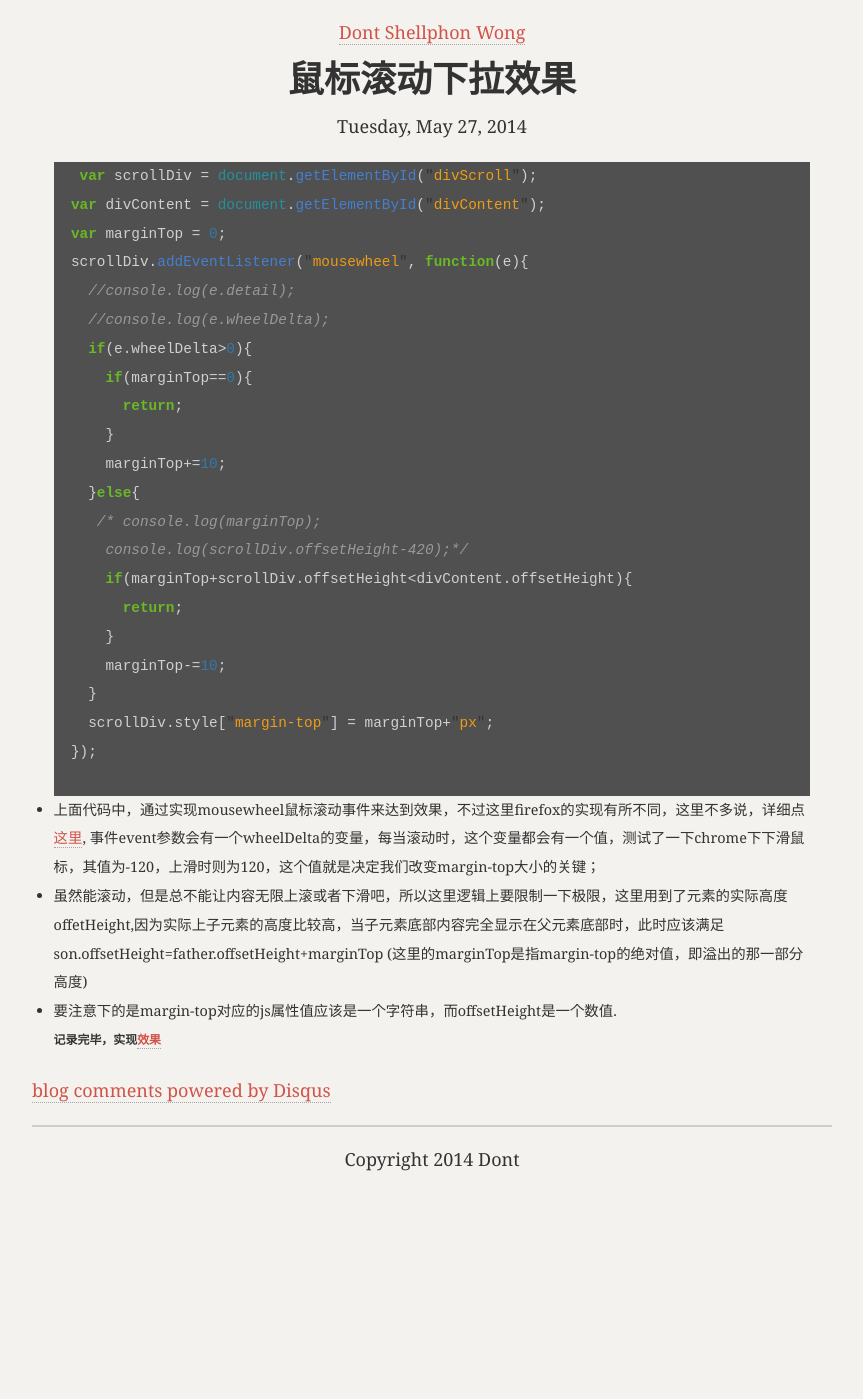
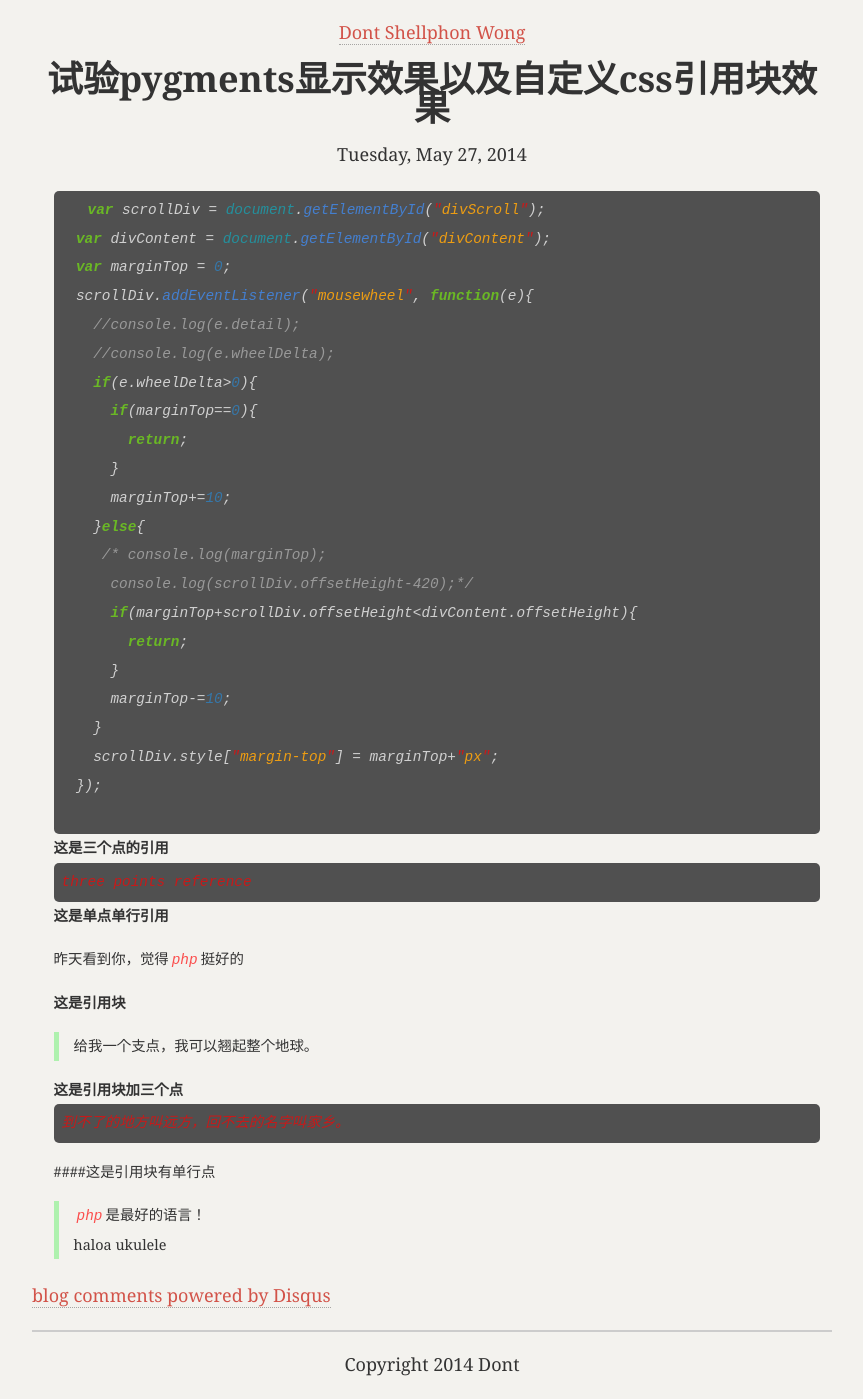
Before and after one commit to shellphon/githublog, a Jekyll site: the page built from _posts/2014-05-27-pygments.md, in a window 1280 px wide. Shown: the whole page, without its empty margins (208-1071 px from the left). Built offline with Jekyll 4.4.1, drawn with Linux system fonts in a browser that asks for light colours; Markdown is read by kramdown in place of the engine named in the settings; comment, search, counter and statistics services are not loaded; before the commit the page ends 1194 px from its top, so only the background shows below that.

Commit message:
first time writing in linux,and add css about blockquote

````diff
--- a/_posts/2014-05-27-pygments.md
+++ b/_posts/2014-05-27-pygments.md
@@ -1,6 +1,6 @@
 ---
 layout: post
-title: 鼠标滚动下拉效果
+title: 试验pygments显示效果以及自定义css引用块效果
 ---
 {% highlight javascript %}
    var scrollDiv = document.getElementById("divScroll");
@@ -25,7 +25,22 @@ title: 鼠标滚动下拉效果
     scrollDiv.style["margin-top"] = marginTop+"px";
   });
  {% endhighlight %}
-  - 上面代码中，通过实现mousewheel鼠标滚动事件来达到效果，不过这里firefox的实现有所不同，这里不多说，详细点[这里](http://www.zhangxinxu.com/wordpress/2013/04/js-mousewheel-dommousescroll-event/), 事件event参数会有一个wheelDelta的变量，每当滚动时，这个变量都会有一个值，测试了一下chrome下下滑鼠标，其值为-120，上滑时则为120，这个值就是决定我们改变margin-top大小的关键；
-  - 虽然能滚动，但是总不能让内容无限上滚或者下滑吧，所以这里逻辑上要限制一下极限，这里用到了元素的实际高度offetHeight,因为实际上子元素的高度比较高，当子元素底部内容完全显示在父元素底部时，此时应该满足son.offsetHeight=father.offsetHeight+marginTop (这里的marginTop是指margin-top的绝对值，即溢出的那一部分高度)
-  - 要注意下的是margin-top对应的js属性值应该是一个字符串，而offsetHeight是一个数值.
-#####记录完毕，实现[效果](http://shellphon.github.io/wechat/circle.html)
+#### 这是三个点的引用
+```
+three points reference
+```
+#### 这是单点单行引用
+昨天看到你，觉得`php`挺好的
+#### 这是引用块
+> 给我一个支点，我可以翘起整个地球。
+
+
+####这是引用块加三个点
+> ```
+到不了的地方叫远方，回不去的名字叫家乡。
+```
+
+
+####这是引用块有单行点
+> `php`是最好的语言！
+haloa ukulele
--- a/css/dontblog.css
+++ b/css/dontblog.css
@@ -20,13 +20,26 @@ a{
 p{
 	margin: 1em 0;
 }
+blockquote p {
+border-left: 5px solid rgb(174, 241, 174);
+padding-left: 15px;
+}
 blockquote>pre{
 	background-color: rgba(0, 0, 0, 1);
 	border-radius: 8px;
-	overflow-x: scroll;
+	overflow-x: auto;
 	padding: 5px;
 	color: #46EB12;
 	font-family: Arial;
+}
+
+blockquote>pre>code{
+	color: #46EB12;
+}
+code{
+	font-style: italic;
+	color: rgba(255, 0, 0, 0.68);
+	padding: 0 3px;
 }
 .post{
 	text-align: left;
@@ -95,5 +108,8 @@ blockquote>pre{
 	float: right;
 }
 .highlight pre {
-       background-color: #505050;
+    background-color: #505050;
+	border-radius: 5px;
+	padding: 5px;
+
 }
````
Also changed, not shown: _posts/2014-06-01-linuxblog.md (added, +47 -0 lines).
